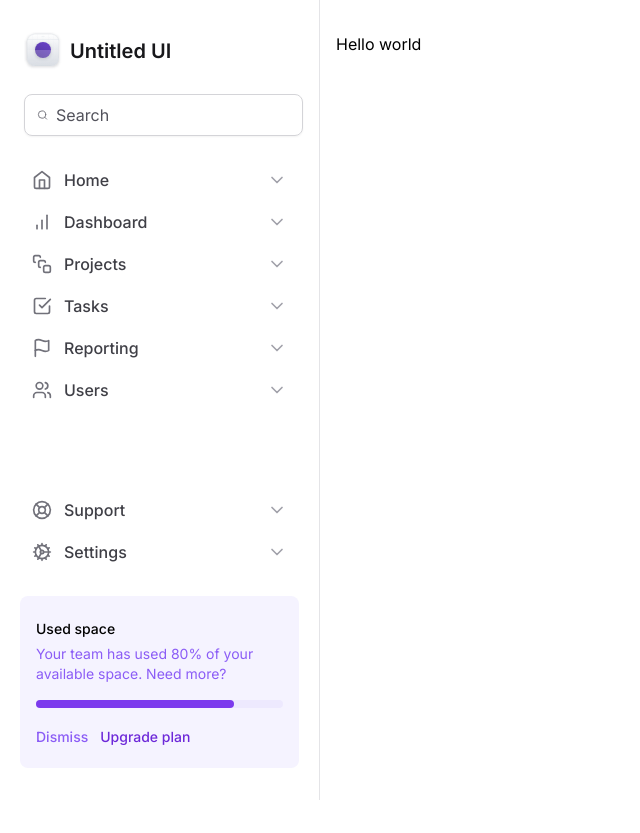
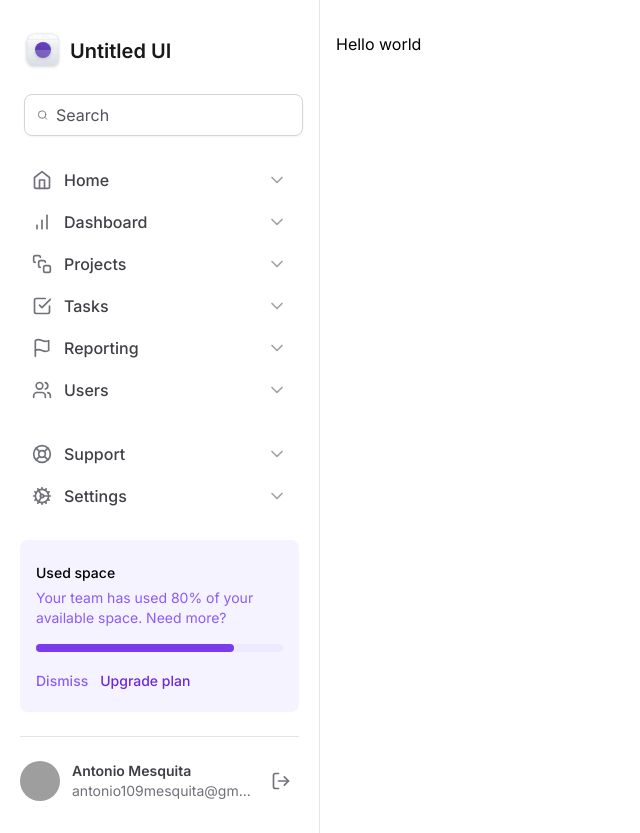
Before and after one commit to AntonioMesquit/tailwind-next, a Next.js app: page / in a window 1280 px wide. Shown: the whole page, without its empty margins (0-640 px from the left). Before the commit the page ends 800 px from the top, so only its background shows below. Built offline with nearby package versions, Linux system fonts and the light colour scheme; grey boxes are pictures that could not be loaded.

Commit message:
Adding User Profile Part and Terminating Asidebar

```diff
--- /dev/null
+++ b/src/components/Sidebar/Profile.tsx
@@ -0,0 +1,24 @@
+import { LogOut } from 'lucide-react'
+
+export function Profile() {
+  return (
+    <div className="grid-cols-profile grid items-center gap-3">
+      <img
+        src="https://github.com/AntonioMesquit.png"
+        alt=""
+        className="h-10 w-10 rounded-full"
+      />
+      <div className="flex flex-1 flex-col truncate ">
+        <span className="text-sm font-semibold text-zinc-700">
+          Antonio Mesquita
+        </span>
+        <span className="truncate text-sm text-zinc-500">
+          antonio109mesquita@gmail.com
+        </span>
+      </div>
+      <button type="button" className="ml-auto rounded-md p-2 hover:bg-zinc-50">
+        <LogOut className="h-5 w-5 text-zinc-500" />
+      </button>
+    </div>
+  )
+}
--- a/src/components/Sidebar/index.tsx
+++ b/src/components/Sidebar/index.tsx
@@ -13,6 +13,7 @@
 
 import { NavItem } from './NavItem'
 import { UsedSpaceWidget } from './UserdSpaceWidget'
+import { Profile } from './Profile'
 
 export function Sidebar() {
   return (
@@ -39,6 +40,8 @@
           <NavItem title="Settings" icon={Cog} />
         </nav>
         <UsedSpaceWidget />
+        <div className="h-px bg-zinc-200 " />
+        <Profile />
       </div>
     </aside>
   )
--- a/tailwind.config.ts
+++ b/tailwind.config.ts
@@ -6,6 +6,7 @@
     extend: {
       gridTemplateColumns: {
         app: 'minmax(18rem, 20rem) 1fr',
+        profile: 'max-content 1fr min-content',
       },
       backgroundImage: {
         'gradient-radial': 'radial-gradient(var(--tw-gradient-stops))',
```
